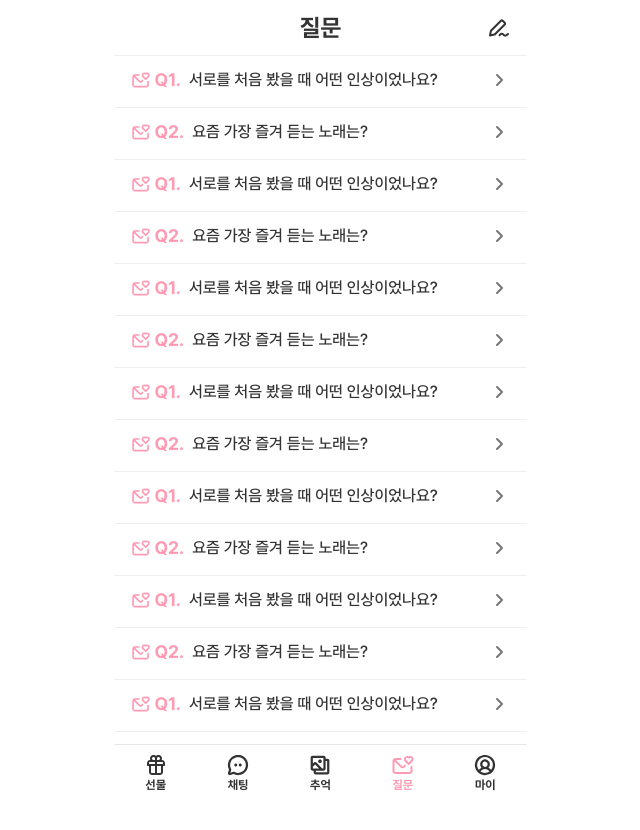
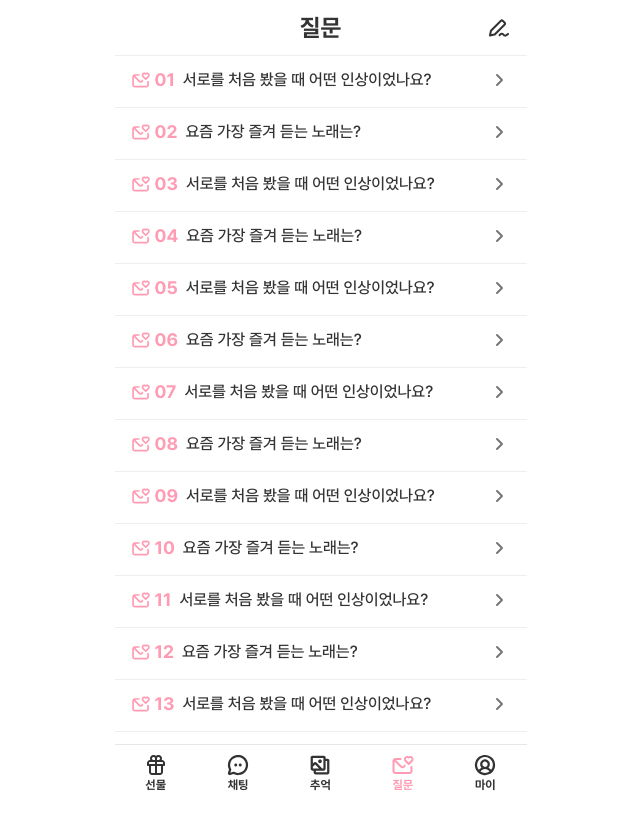
Before and after one commit to LoFin-official/LoFin-FE, a Next.js app: page /question in a window 1280 px wide. Shown: the top 830 px of the page, without its empty margins (312-952 px from the left). Built offline with nearby package versions, Linux system fonts and the light colour scheme.

Commit message:
📝 Update : 질문 데이터 수정

```diff
--- a/src/data/questionsData.ts
+++ b/src/data/questionsData.ts
@@ -1,16 +1,16 @@
 export const questions = [
-  { id: 1, number: 'Q1.', question: '서로를 처음 봤을 때 어떤 인상이었나요?', isComplete: true, detailPageUrl: '/question/1' },
-  { id: 2, number: 'Q2.', question: '요즘 가장 즐겨 듣는 노래는?', isComplete: false, detailPageUrl: '/question/2' },
-  { id: 3, number: 'Q1.', question: '서로를 처음 봤을 때 어떤 인상이었나요?', isComplete: true, detailPageUrl: '/question/1' },
-  { id: 4, number: 'Q2.', question: '요즘 가장 즐겨 듣는 노래는?', isComplete: false, detailPageUrl: '/question/2' },
-  { id: 5, number: 'Q1.', question: '서로를 처음 봤을 때 어떤 인상이었나요?', isComplete: true, detailPageUrl: '/question/1' },
-  { id: 6, number: 'Q2.', question: '요즘 가장 즐겨 듣는 노래는?', isComplete: false, detailPageUrl: '/question/2' },
-  { id: 7, number: 'Q1.', question: '서로를 처음 봤을 때 어떤 인상이었나요?', isComplete: true, detailPageUrl: '/question/1' },
-  { id: 8, number: 'Q2.', question: '요즘 가장 즐겨 듣는 노래는?', isComplete: false, detailPageUrl: '/question/2' },
-  { id: 1, number: 'Q1.', question: '서로를 처음 봤을 때 어떤 인상이었나요?', isComplete: true, detailPageUrl: '/question/1' },
-  { id: 2, number: 'Q2.', question: '요즘 가장 즐겨 듣는 노래는?', isComplete: false, detailPageUrl: '/question/2' },
-  { id: 1, number: 'Q1.', question: '서로를 처음 봤을 때 어떤 인상이었나요?', isComplete: true, detailPageUrl: '/question/1' },
-  { id: 2, number: 'Q2.', question: '요즘 가장 즐겨 듣는 노래는?', isComplete: false, detailPageUrl: '/question/2' },
-  { id: 1, number: 'Q1.', question: '서로를 처음 봤을 때 어떤 인상이었나요?', isComplete: true, detailPageUrl: '/question/1' },
-  { id: 2, number: 'Q2.', question: '요즘 가장 즐겨 듣는 노래는?', isComplete: false, detailPageUrl: '/question/2' },
+  { id: 1, number: '01', question: '서로를 처음 봤을 때 어떤 인상이었나요?', isComplete: true, detailPageUrl: '/question/1' },
+  { id: 2, number: '02', question: '요즘 가장 즐겨 듣는 노래는?', isComplete: false, detailPageUrl: '/question/2' },
+  { id: 3, number: '03', question: '서로를 처음 봤을 때 어떤 인상이었나요?', isComplete: true, detailPageUrl: '/question/1' },
+  { id: 4, number: '04', question: '요즘 가장 즐겨 듣는 노래는?', isComplete: false, detailPageUrl: '/question/2' },
+  { id: 5, number: '05', question: '서로를 처음 봤을 때 어떤 인상이었나요?', isComplete: true, detailPageUrl: '/question/1' },
+  { id: 6, number: '06', question: '요즘 가장 즐겨 듣는 노래는?', isComplete: false, detailPageUrl: '/question/2' },
+  { id: 7, number: '07', question: '서로를 처음 봤을 때 어떤 인상이었나요?', isComplete: true, detailPageUrl: '/question/1' },
+  { id: 8, number: '08', question: '요즘 가장 즐겨 듣는 노래는?', isComplete: false, detailPageUrl: '/question/2' },
+  { id: 9, number: '09', question: '서로를 처음 봤을 때 어떤 인상이었나요?', isComplete: true, detailPageUrl: '/question/1' },
+  { id: 10, number: '10', question: '요즘 가장 즐겨 듣는 노래는?', isComplete: false, detailPageUrl: '/question/2' },
+  { id: 11, number: '11', question: '서로를 처음 봤을 때 어떤 인상이었나요?', isComplete: true, detailPageUrl: '/question/1' },
+  { id: 12, number: '12', question: '요즘 가장 즐겨 듣는 노래는?', isComplete: false, detailPageUrl: '/question/2' },
+  { id: 13, number: '13', question: '서로를 처음 봤을 때 어떤 인상이었나요?', isComplete: true, detailPageUrl: '/question/1' },
+  { id: 14, number: '14', question: '요즘 가장 즐겨 듣는 노래는?', isComplete: false, detailPageUrl: '/question/2' },
 ];
```
